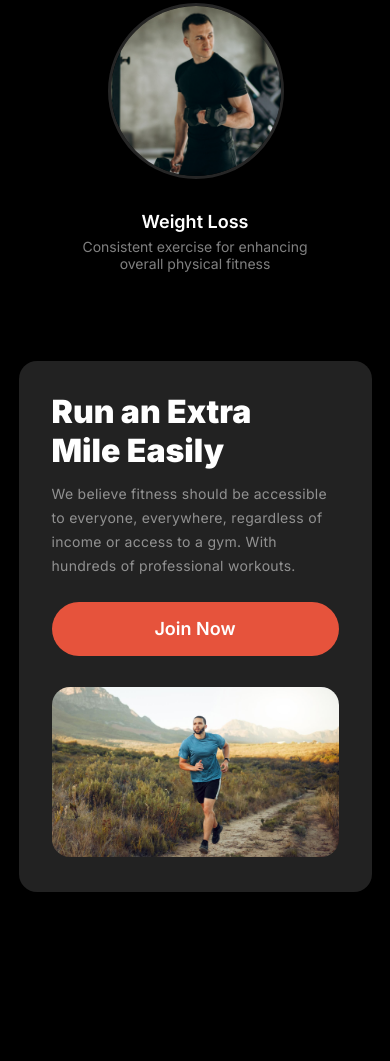
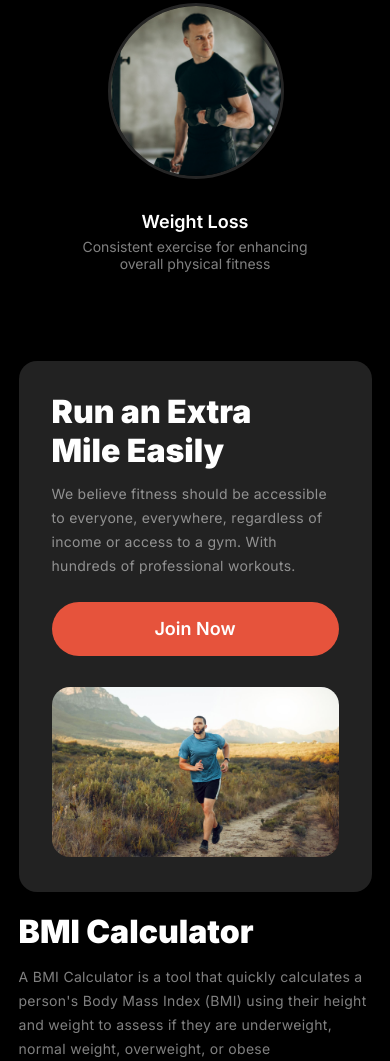
Before and after one commit to NureAlam68/assignment-2, a plain HTML site: page index.html in a window 390 px wide. Shown: the part 2249-3310 px from the top of the page. Before the commit the page ends 3141 px from the top, so only its background shows below. Drawn offline with Linux system fonts and the light colour scheme; a web font is replaced by a local one.

Commit message:
added bmi section

```diff
--- a/index.html
+++ b/index.html
@@ -94,5 +94,9 @@
             <img src="images/runtwo.png" alt="">
         </div>
     </section>
+    <section class="bmi">
+        <h1>BMI Calculator</h1>
+        <p>A BMI Calculator is a tool that quickly calculates a person's Body Mass Index (BMI) using their height and weight to assess if they are underweight, normal weight, overweight, or obese</p>
+    </section>
 </body>
 </html>
--- a/styles/style.css
+++ b/styles/style.css
@@ -385,6 +385,33 @@ nav h3 {
     Object-position: 50% 23%;
 }
 
+.bmi {
+    width: 671px;
+    height: 120px;
+    margin: 0 auto;
+    margin-top: 88px;
+}
+
+.bmi h1 {
+    color: rgb(255, 255, 255);
+    font-family: Inter;
+    font-size: 48px;
+    font-weight: 900;
+    line-height: 120%;
+}
+
+.bmi p {
+    width: 671px;
+    height: 48px;
+    color: rgba(255, 255, 255, 0.5);
+    font-family: Inter;
+    font-size: 14px;
+    font-weight: 400;
+    line-height: 24px;
+    letter-spacing: 0.3px;
+    margin-top: 14px;
+}
+
 
 
 
@@ -574,4 +601,22 @@ nav h3 {
         border-radius: 18px;
         object-fit: cover;
     }
+
+    .bmi {
+        width: 353px;
+        height: 124px;
+        margin-top: 21px;
+    }
+
+    .bmi h1 {
+        width: 236px;
+        height: 38px;
+        font-size: 32px;
+    }
+
+    .bmi p {
+        width: 353px;
+        height: 72px;
+        font-size: 14px;
+    }
 }
```
